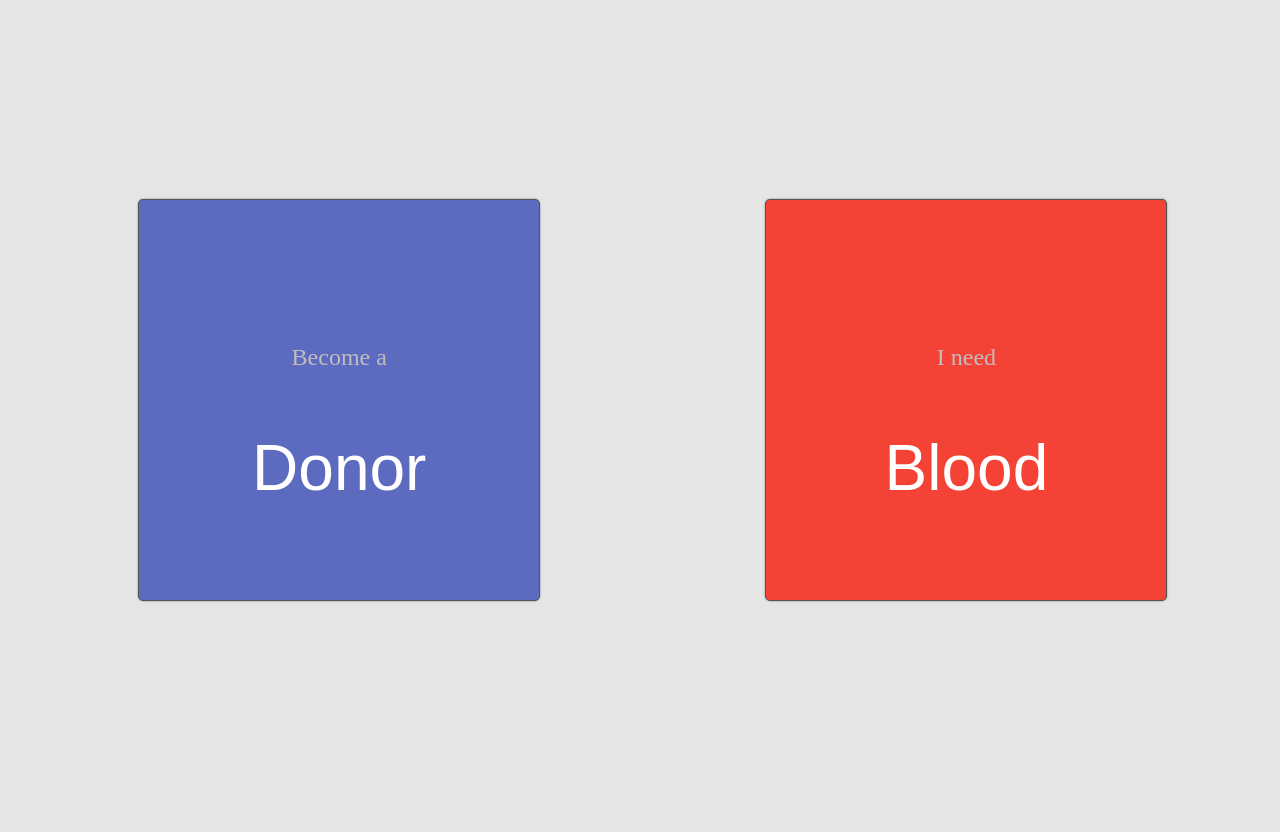
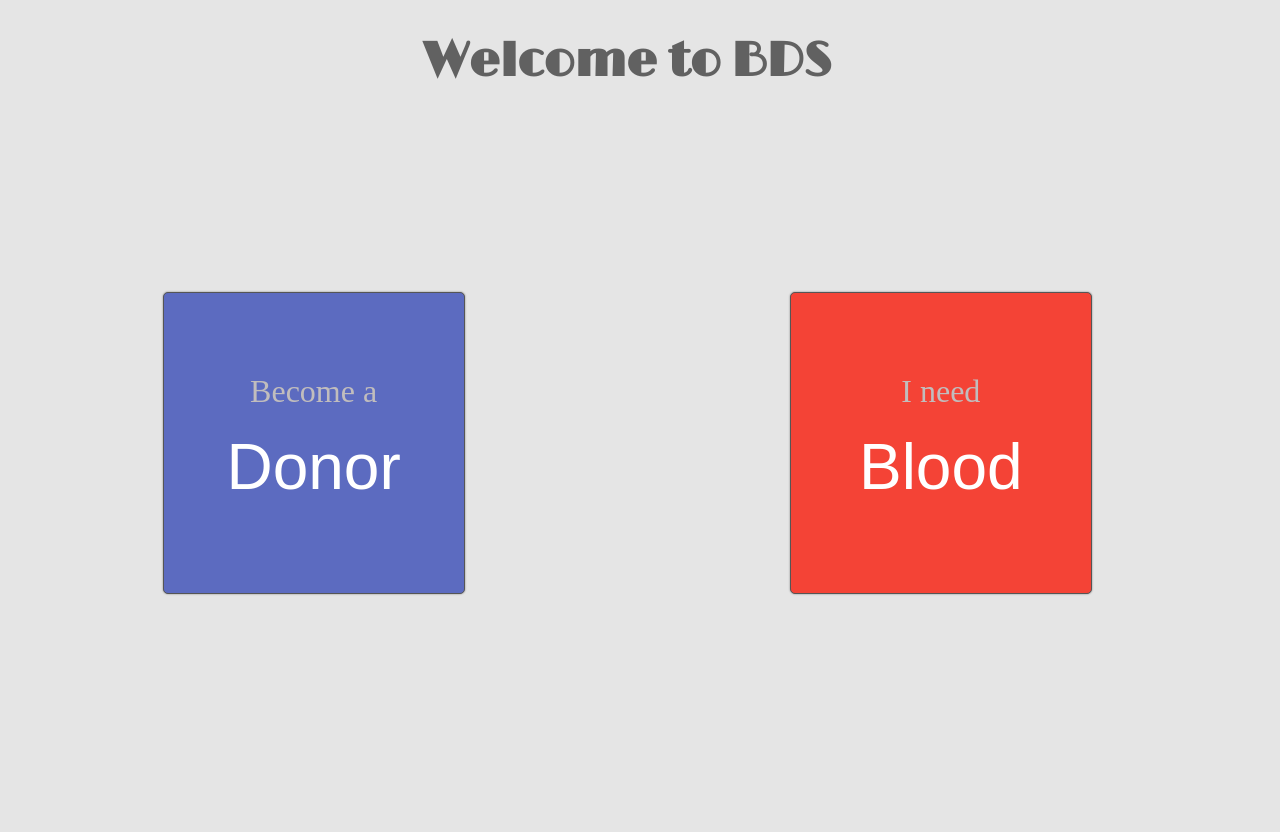
Before and after one commit to bineeth923/mits-hackathon, a Django app: page / in a window 1280 px wide. Before the commit the page ends 602 px from the top, so only its background shows below. Run offline with Django 3.2, Linux system fonts and the light colour scheme; some libraries are stand-ins or nearby versions.

Commit message:
Finally working again!

```diff
--- a/bloodfinder/static/portel.css
+++ b/bloodfinder/static/portel.css
@@ -1,3 +1,4 @@
+@import url('https://fonts.googleapis.com/css?family=Limelight');
 body{
     margin: 0;
     padding: 0;
@@ -5,13 +6,13 @@ body{
     transition: 0.35s ease-in-out;
 }
 .container{
-    width: 100vw;
+    width: 98vw;
     height: 100vh;
     padding: 0;
 }
 .left , .right{
     width: 49vw;
-    height: 100vh;
+    height: 80vh;
     display: flex;
     justify-content: center;
     align-items: center;
@@ -20,8 +21,8 @@ body{
 .card{
     border-radius: 5px;
     border:solid #555555 1px;
-    height: 400px;
-    width: 400px;
+    height: 300px;
+    width: 300px;
     text-align: center;
     box-shadow: 0 0 2px #00000075;
     transition: 0.35s ease-in-out;
@@ -32,18 +33,24 @@ body{
     transform:scale(1.2);
 }
 p{
-    top: 35%;
+    top: 12%;
     position: relative;
     font-size: 2.5em;
 }
 .card span{
-    top: 18vh;
+    top: 10vh;
     position:  relative;
     color: #c1bdbd;
-    font-size:  1.5em;
+    font-size:  2em;
 }
 .card p{
         color: white;
     font-family: fantasy;
     font-size: 4em;
 }
+.title{
+    text-align: center;
+    font-size:1.5em;
+    font-family: 'Limelight', cursive;
+    color:#616161;
+}
--- a/bloodfinder/templates/bloodfinder/web_index.html
+++ b/bloodfinder/templates/bloodfinder/web_index.html
@@ -16,6 +16,9 @@
 </head>
 <body>
     <div class="container">
+        <div class="title">
+            <h1>Welcome to BDS</h1>
+        </div>
         <div class="left" >
             <div class="card" id="blood" style="background-color: #F44336;" onclick="window.location='{% url 'portal_request_blood' %}'">
                 <span>I need </span>
```
